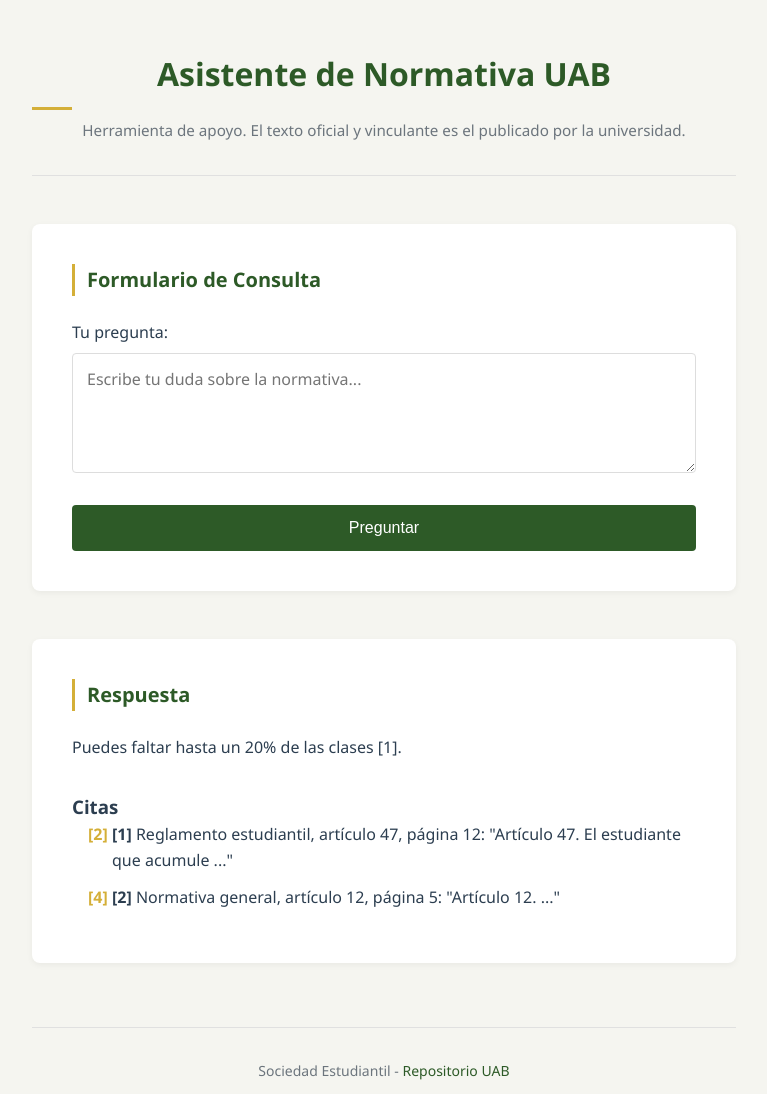
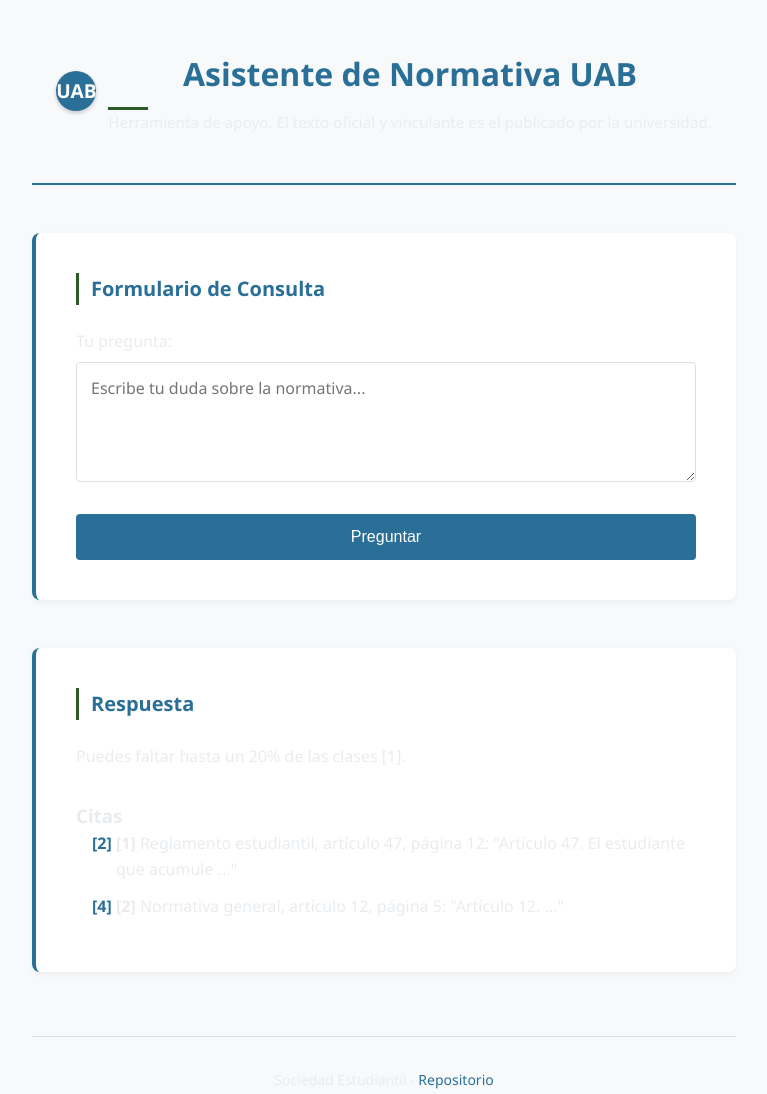
Before and after one commit to mcondoriuab/normativa-uab, a plain HTML site: page apps/web/index.html in a window 1280 px wide. Shown: the whole page, without its empty margins (256-1023 px from the left). Drawn offline with Linux system fonts and the light colour scheme.

Commit message:
FE-001: estilo azul UJI - identidad visual Universidad Jaume I

```diff
--- a/apps/web/estilos.css
+++ b/apps/web/estilos.css
@@ -1,17 +1,15 @@
 /* ========================================
-   ESTILO MINIMALISTA UAB - Universidad Autónoma de Barcelona
-   Colores oficiales: UAB Green (verde) y UAB Gold (oro)
+   ESTILO IDENTIDAD VISUAL - Universidad Jaume I (UJI)
+   Colores oficiales: Azul ujiii y gris
    ======================================== */
 
-/* Variables -- colores oficiales UAB */
+/* Variables -- colores institucionales */
 :root {
-  --uab-green: #2d5a27;     /* UAB Green - verde principal */
-  --uab-green-light: #3e7d37; /* Verde más claro para hover */
-  --uab-gold: #d4af38;      /* UAB Gold - oro */
-  --uab-gold-light: #e8c545;  /* Oro más claro */
-  --color-background: #f5f5f0; /* Fondo gris muy claro / off-white */
-  --color-text: #2c3e50;      /* Gris oscuro para texto */
-  --color-text-light: #6c757d; /* Gris claro para texto secundario */
+  --ujii-blue: #2a6f97;     /* Azul principal UJI */
+  --ujii-blue-light: #3a87c2; /* Azul más claro */
+  --ujii-gray: #f8f9fa;     /* Gris muy claro */
+  --ujii-dark-gray: #e9ecef; /* Gris oscuro para texto */
+  --ujii-accent: #2d5a27;   /* Verde acento opcional */
   --max-width: 800px;
 }
 
@@ -24,40 +22,67 @@
 
 body {
   font-family: 'Segoe UI', system-ui, -apple-system, sans-serif;
-  background-color: var(--color-background);
-  color: var(--color-text);
+  background-color: var(--ujii-gray);
+  color: var(--ujii-dark-gray);
   line-height: 1.6;
   max-width: var(--max-width);
   margin: 0 auto;
   padding: 2rem;
 }
 
-/* --- Header --- */
+/* --- Header con logo --- */
 header {
   text-align: center;
   margin-bottom: 3rem;
   padding-bottom: 2rem;
-  border-bottom: 1px solid #e0e0e0;
+  border-bottom: 2px solid var(--ujii-blue);
 }
 
-header h1 {
-  color: var(--uab-green);
-  font-size: 2rem;
-  margin-bottom: 0.5rem;
+.header-container {
+  display: inline-flex;
+  align-items: center;
+  gap: 0.75rem;
+  margin-bottom: 1rem;
 }
 
-header h1::after {
+.header-logo {
+  width: 40px;
+  height: 40px;
+  background: var(--ujii-blue);
+  border-radius: 50%;
+  display: flex;
+  align-items: center;
+  justify-content: center;
+  color: white;
+  font-weight: bold;
+  font-size: 1.2rem;
+  box-shadow: 0 2px 4px rgba(0,0,0,0.2);
+}
+
+.header-logo svg {
+  width: 20px;
+  height: 20px;
+}
+
+.header-content h1 {
+  color: var(--ujii-blue);
+  font-size: 2rem;
+  margin: 0;
+}
+
+.header-content h1::after {
   content: '';
   display: block;
   width: 40px;
   height: 3px;
-  background: var(--uab-gold);
+  background: var(--ujii-accent);
   margin-top: 0.5rem;
 }
 
 header p {
-  color: var(--color-text-light);
+  color: var(--ujii-dark-gray);
   font-size: 0.95rem;
+  opacity: 0.9;
 }
 
 /* --- Form --- */
@@ -67,13 +92,14 @@ header p {
   border-radius: 8px;
   box-shadow: 0 2px 6px rgba(0,0,0,0.05);
   margin-bottom: 3rem;
+  border-left: 4px solid var(--ujii-blue);
 }
 
 .form-section h2 {
-  color: var(--uab-green);
+  color: var(--ujii-blue);
   margin-bottom: 1.5rem;
   font-size: 1.25rem;
-  border-left: 3px solid var(--uab-gold);
+  border-left: 3px solid var(--ujii-accent);
   padding-left: 0.75rem;
 }
 
@@ -81,7 +107,7 @@ label {
   display: block;
   margin-bottom: 0.5rem;
   font-weight: 500;
-  color: var(--color-text);
+  color: var(--ujii-dark-gray);
 }
 
 textarea {
@@ -98,12 +124,12 @@ textarea {
 
 textarea:focus {
   outline: none;
-  border-color: var(--uab-green);
-  box-shadow: 0 0 0 3px rgba(45, 90, 39, 0.15);
+  border-color: var(--ujii-blue);
+  box-shadow: 0 0 0 3px rgba(42, 111, 151, 0.15);
 }
 
 button {
-  background: var(--uab-green);
+  background: var(--ujii-blue);
   color: white;
   border: none;
   padding: 0.875rem 1.5rem;
@@ -116,11 +142,11 @@ button {
 }
 
 button:hover {
-  background: var(--uab-green-light);
+  background: var(--ujii-blue-light);
 }
 
 button:focus-visible {
-  outline: 2px solid var(--uab-gold);
+  outline: 2px solid var(--ujii-accent);
   outline-offset: 2px;
 }
 
@@ -130,23 +156,25 @@ button:focus-visible {
   padding: 2rem;
   border-radius: 8px;
   box-shadow: 0 2px 6px rgba(0,0,0,0.05);
+  margin-bottom: 3rem;
+  border-left: 4px solid var(--ujii-blue);
 }
 
 .respuesta-section h2 {
-  color: var(--uab-green);
+  color: var(--ujii-blue);
   margin-bottom: 1.5rem;
   font-size: 1.25rem;
-  border-left: 3px solid var(--uab-gold);
+  border-left: 3px solid var(--ujii-accent);
   padding-left: 0.75rem;
 }
 
 #respuesta-texto {
   margin-bottom: 2rem;
-  color: var(--color-text);
+  color: var(--ujii-dark-gray);
 }
 
 #respuesta-texto strong {
-  color: var(--uab-green);
+  color: var(--ujii-blue);
 }
 
 #citas {
@@ -165,7 +193,7 @@ button:focus-visible {
   position: absolute;
   left: 0;
   top: 0;
-  color: var(--uab-gold);
+  color: var(--ujii-blue);
   font-weight: bold;
   counter-increment: list-item;
 }
@@ -175,13 +203,13 @@ footer {
   text-align: center;
   margin-top: 4rem;
   padding-top: 2rem;
-  border-top: 1px solid #e0e0e0;
-  color: var(--color-text-light);
+  border-top: 1px solid #ddd;
+  color: var(--ujii-dark-gray);
   font-size: 0.875rem;
 }
 
 footer a {
-  color: var(--uab-green);
+  color: var(--ujii-blue);
   text-decoration: none;
 }
 
--- a/apps/web/index.html
+++ b/apps/web/index.html
@@ -9,8 +9,13 @@
 <body>
 
   <header>
-    <h1>Asistente de Normativa UAB</h1>
-    <p class="aviso-legal">Herramienta de apoyo. El texto oficial y vinculante es el publicado por la universidad.</p>
+    <div class="header-container">
+      <div class="header-logo">UAB</div>
+      <div class="header-content">
+        <h1>Asistente de Normativa UAB</h1>
+        <p class="aviso-legal">Herramienta de apoyo. El texto oficial y vinculante es el publicado por la universidad.</p>
+      </div>
+    </div>
   </header>
 
   <main>
@@ -42,7 +47,7 @@
   </main>
 
   <footer>
-    <p>Sociedad Estudiantil - <a href="https://github.com/mcondoriuab/normativa-uab">Repositorio UAB</a></p>
+    <p>Sociedad Estudiantil - <a href="https://github.com/mcondoriuab/normativa-uab">Repositorio</a></p>
   </footer>
 
 </body>
```
